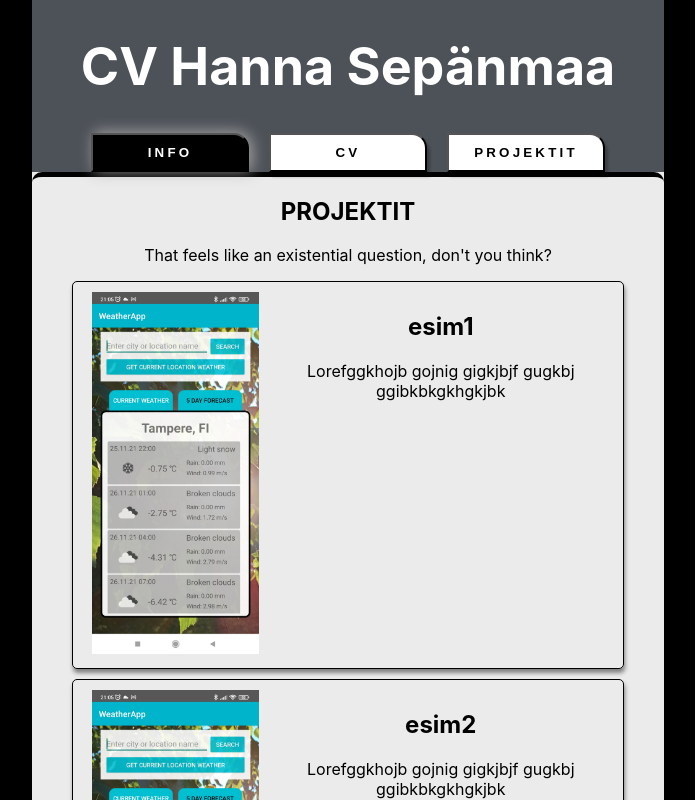
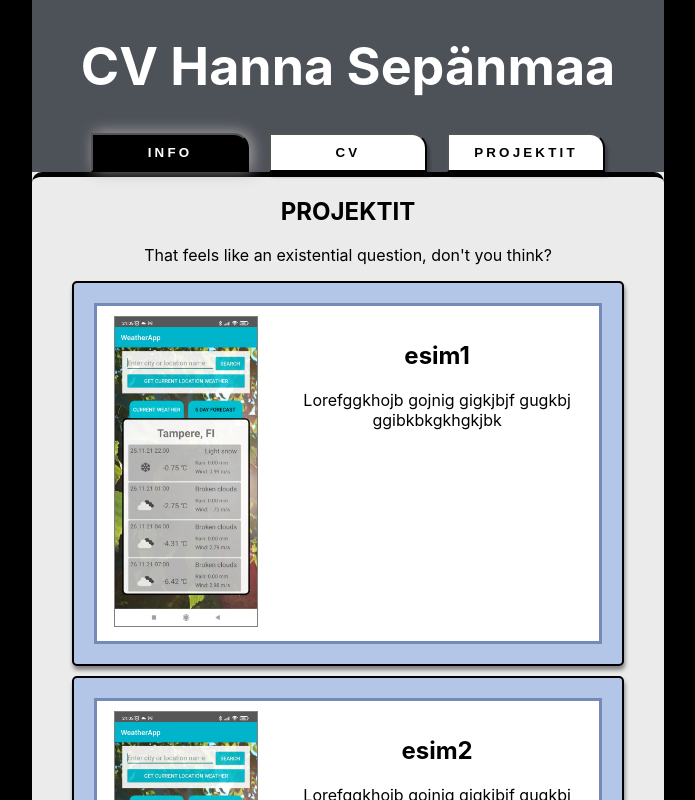
Before and after one commit to haelina/my-react-cv, a React (Create React App) app: page /projects in a window 1280 px wide. Shown: the top 800 px of the page, without its empty margins (292-987 px from the left). Built offline with nearby package versions, Linux system fonts and the light colour scheme.

Commit message:
Modify colors and styling

```diff
--- a/src/Components/organisms/ProjectCard.js
+++ b/src/Components/organisms/ProjectCard.js
@@ -4,7 +4,7 @@ export const ProjectCard = ({ title, img, description }) => {
   return (
     <div className="projectcard">
       <div className="leftColumn">
-        <img src={img} alt={title} width="90%"></img>
+        <img className="projectImage" src={img} alt={title} width="90%"></img>
       </div>
       <div className="rightColumn">
         <h2>{title}</h2>
--- a/src/styles/ProjectCard.scss
+++ b/src/styles/ProjectCard.scss
@@ -1,16 +1,31 @@
 .projectcard {
-  border: 1px solid black;
-  padding: 10px;
+  border: 2px solid black;
+  padding: 20px;
   margin: 10px 40px;
   border-radius: 5px;
   box-shadow: 1px 4px 4px gray;
   display: flex;
+  background-color: rgba(180, 198, 231, 255);
 
   .leftColumn {
     width: 35%;
+    padding: 10px;
+    background-color: white;
+    border-bottom: 3px solid rgba(115, 139, 182, 255);
+    border-top: 3px solid rgba(115, 139, 182, 255);
+    border-left: 3px solid rgba(115, 139, 182, 255);
   }
 
   .rightColumn {
     width: 65%;
+    padding: 15px;
+    background-color: white;
+    border-bottom: 3px solid rgba(115, 139, 182, 255);
+    border-top: 3px solid rgba(115, 139, 182, 255);
+    border-right: 3px solid rgba(115, 139, 182, 255);
+  }
+
+  .projectImage {
+    border: 1px solid gray;
   }
 }
```
